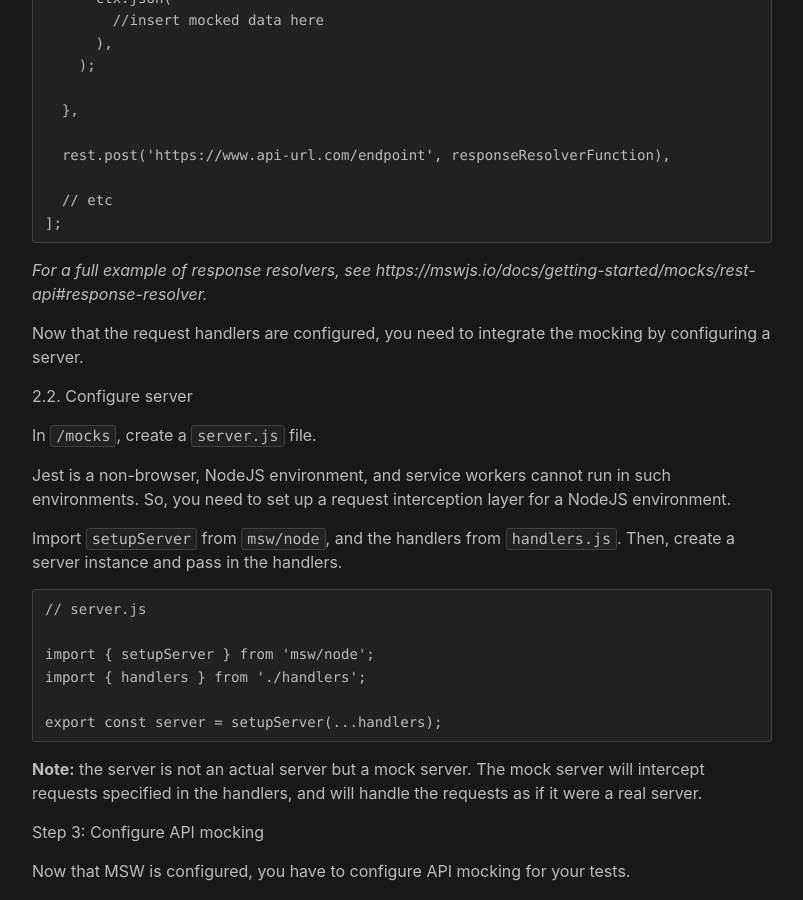
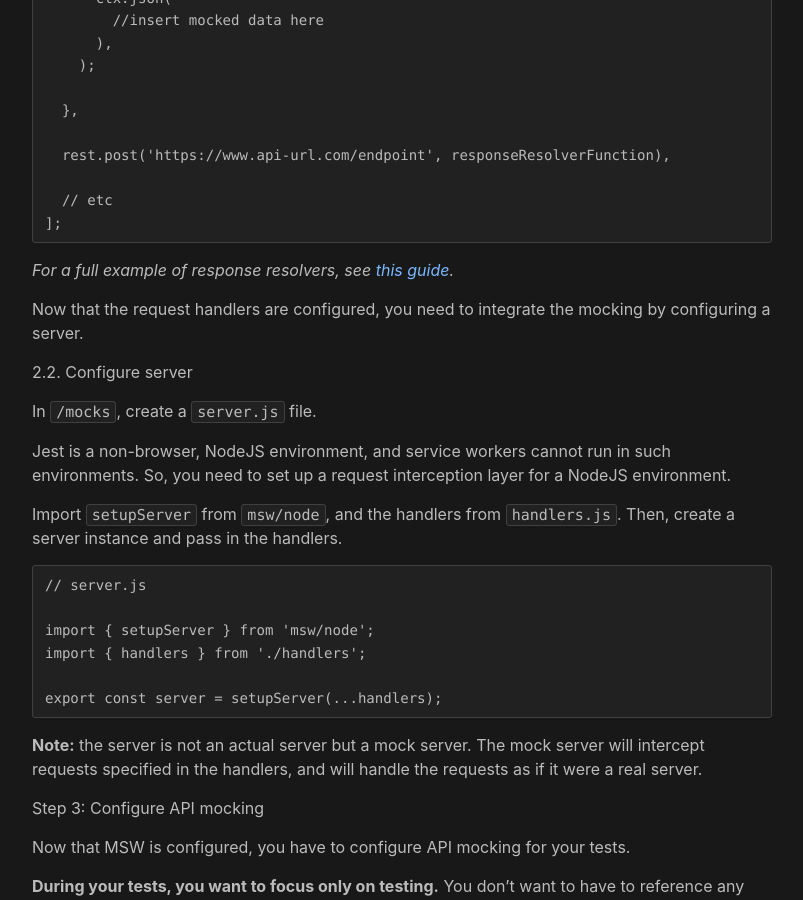
Before and after one commit to AkashaRojee/AkashaRojee.github.io, a Jekyll site: the page built from _posts/2021-09-04-testing-react-components-with-api-calls-and-redux-store.md, in a window 1280 px wide and 900 px high, scrolled down 6688 px. Shown: the whole window, without its empty margins (238-1041 px from the left). Built offline with Jekyll 4.4.1, drawn with Linux system fonts in a browser that asks for light colours; comment, search, counter and statistics services are not loaded.

Commit message:
Update article

````diff
--- a/_posts/2021-09-04-testing-react-components-with-api-calls-and-redux-store.md
+++ b/_posts/2021-09-04-testing-react-components-with-api-calls-and-redux-store.md
@@ -227,7 +227,7 @@ export const handlers = [
   // etc
 ];
 ```
-*For a full example of response resolvers, see https://mswjs.io/docs/getting-started/mocks/rest-api#response-resolver.*
+*For a full example of response resolvers, see <a href="https://mswjs.io/docs/getting-started/mocks/rest-api#response-resolver" target="_blank">this guide</a>.*
 
 Now that the request handlers are configured, you need to integrate the mocking by configuring a server.
 
````
